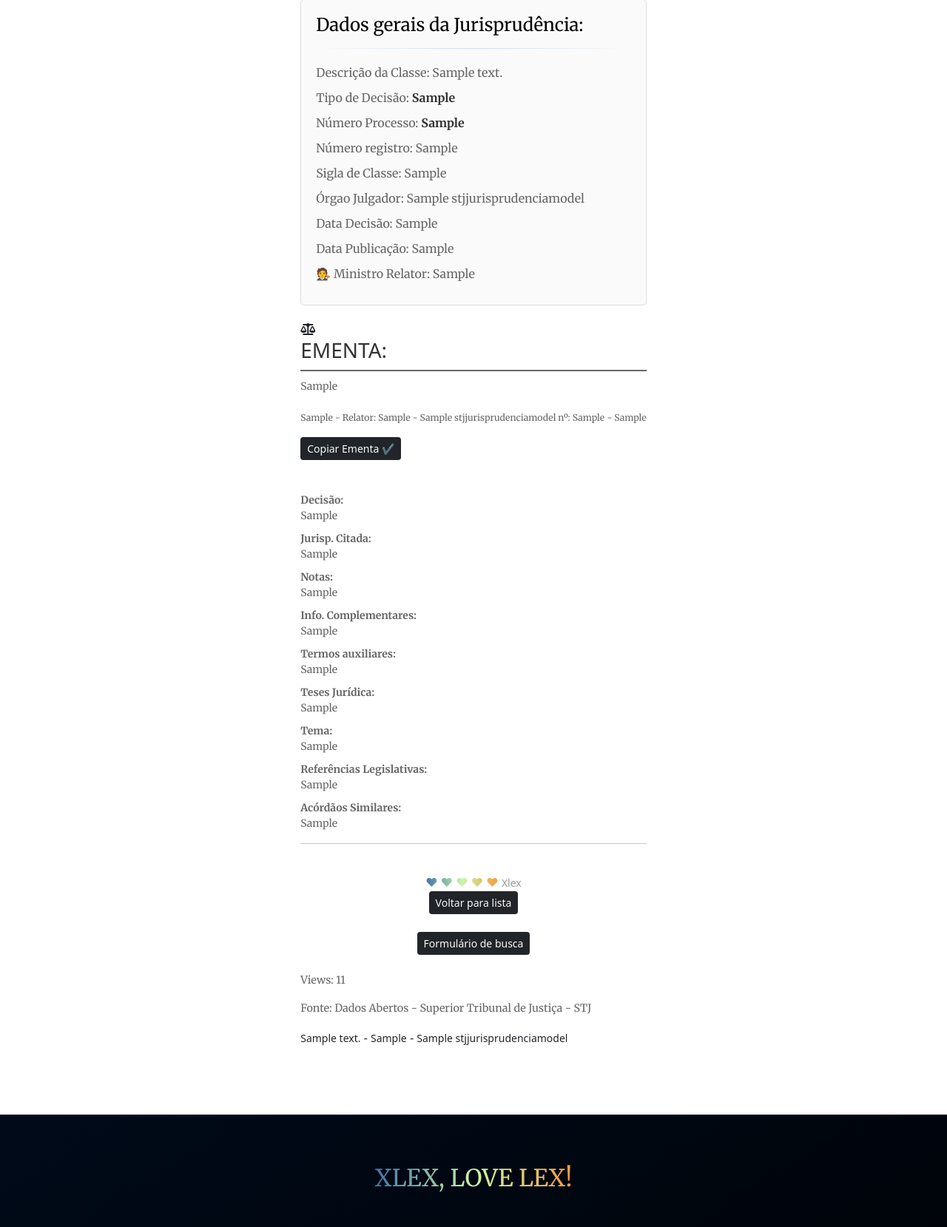
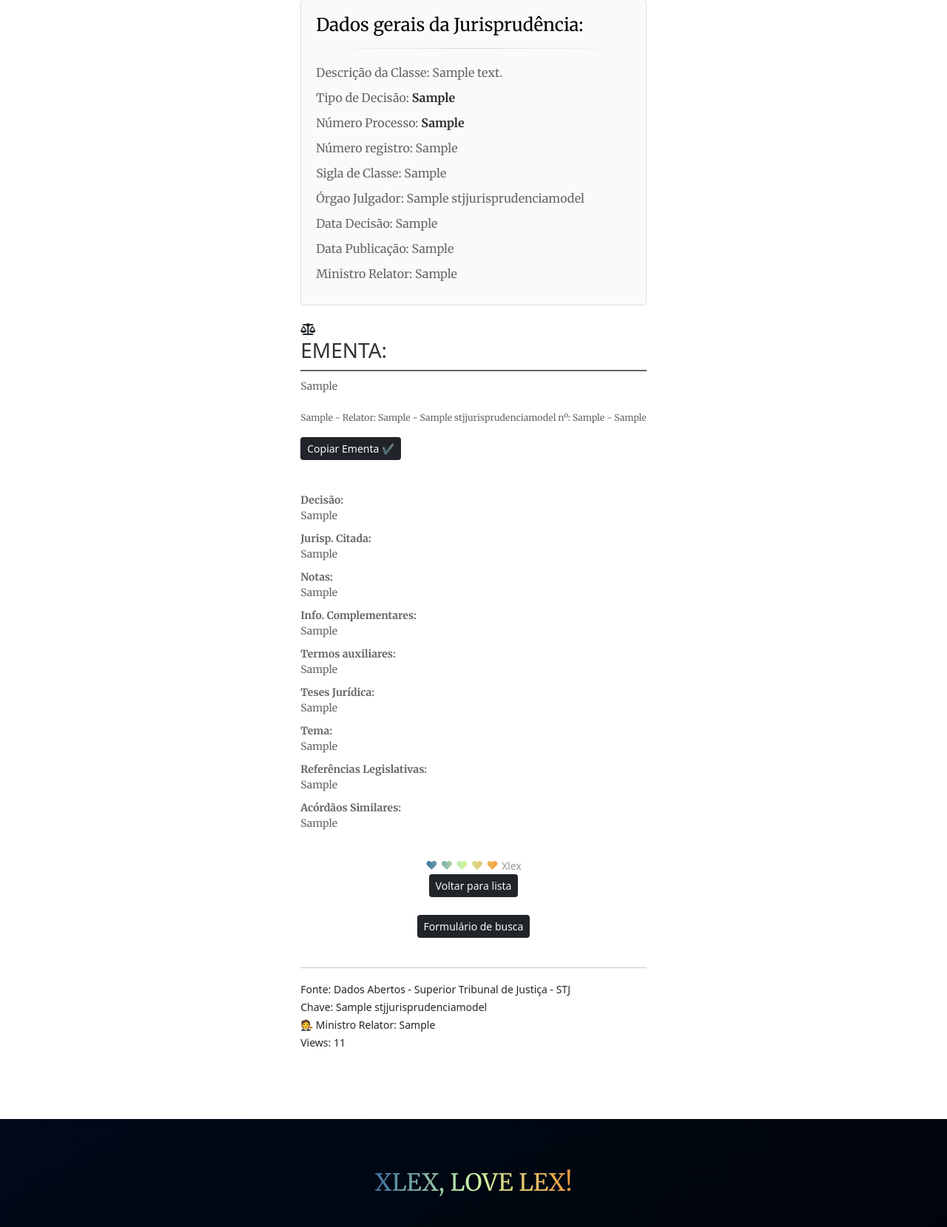
Before and after one commit to mrStudDev/xlex03, a Django app: page /jurisprudencias-stj/juris-single/1/ in a window 1280 px wide. Shown: the part 97-1756 px from the top of the page at 74% size. Run offline with Django 5.2, Linux system fonts and the light colour scheme; tables that the repository leaves empty hold one stand-in row (values such as "Sample post"); some libraries are stand-ins or nearby versions.

Commit message:
Refino 3

```diff
--- a/templates/jurisprudencias.html
+++ b/templates/jurisprudencias.html
@@ -23,7 +23,7 @@
             <div class="col-lg-3 col-md-4 col-sm-6 col-xs-12 mb-4">
                 <div class="card" id="card-link">
                     <div class="card-body">
-                        <h5 class="card-title"><a href="{% url 'app_juris_stj:juris-stj-list' %}" class="card-title">&#x1F528; Superior Tribunal de Justiça</a></h5>
+                        <h5 class="card-title"><a href="{% url 'app_juris_stj:juris-stj-list' %}" class="card-title">&#x1F3DB;&#xFE0F; <br>Superior Tribunal de Justiça</a></h5>
                         <p class="card-text">Explorando temas jurídicos atuais e relevantes.</p>
                     </div>
                 </div>
--- a/templates/templates_jurisprudencias/templates_juris_stj/juris_stj_single.html
+++ b/templates/templates_jurisprudencias/templates_juris_stj/juris_stj_single.html
@@ -17,7 +17,7 @@
         <p>Órgao Julgador: {{object.nomeOrgaoJulgador }}</p>
         <p>Data Decisão: {{object.dataDecisao }}</p>
         <p>Data Publicação: {{object.dataPublicacao }}</p>
-        <p>&#x1F9D1;&#x200D;&#x2696;&#xFE0F; Ministro Relator: {{object.ministroRelator }}</p>
+        <p>Ministro Relator: {{object.ministroRelator }}</p>
     </div>
     <div>
         <i class="fas fa-balance-scale"></i>
@@ -49,7 +49,6 @@
         <p class="ementa"><strong>Tema: </strong><br>{{object.tema }}</p>
         <p class="ementa"><strong>Referências Legislativas: </strong><br>{{object.referenciasLegislativas }}</p>
         <p class="ementa"><strong>Acórdãos Similares: </strong><br>{{object.acordaosSimilares }}</p>
-        <hr>
     </div>
     <br>
     <center>
@@ -61,15 +60,12 @@
         <a class="btn bg-dark text-light btn-sm" href="{% url 'app_searchs:advanced-searchs-view' %}">Formulário de busca</a>
     </center>
     <br>
+    <hr>
     <span>
-        <center>
-            <p>Views: {{object.views}}</p>
-        <p>Fonte: Dados Abertos - Superior Tribunal de Justiça - STJ</p>
-        </center>
-
-        <small>{{object.meta_description}}</small>
-         - <small>{{object.keyword}}</small>
-         - <small>{{object.title}}</small>
+        <small>Fonte: Dados Abertos - Superior Tribunal de Justiça - STJ</small><br>
+        <small>Chave: {{object.title}}</small><br>
+        <small>&#x1F9D1;&#x200D;&#x2696;&#xFE0F; Ministro Relator: {{object.ministroRelator }}</small><br>
+        <small>Views: {{object.views}}</small><br>
     </span>
 
 </div>
--- a/templates/templates_questions/question_single.html
+++ b/templates/templates_questions/question_single.html
@@ -41,7 +41,7 @@
                                 <code class="card-code">{{object.code}}</code>
                                 <h5 class="card-title"> <strong>Fundamentação: </strong></h5>
                                 <hr>
-                                <p>{{object.fundaments | safe}}</p>
+                                <p>{{object.fundaments | safe }}</p>
                             </div>
                             <br>
                             <p>Agradecemos a sua resposta!</p>
```
